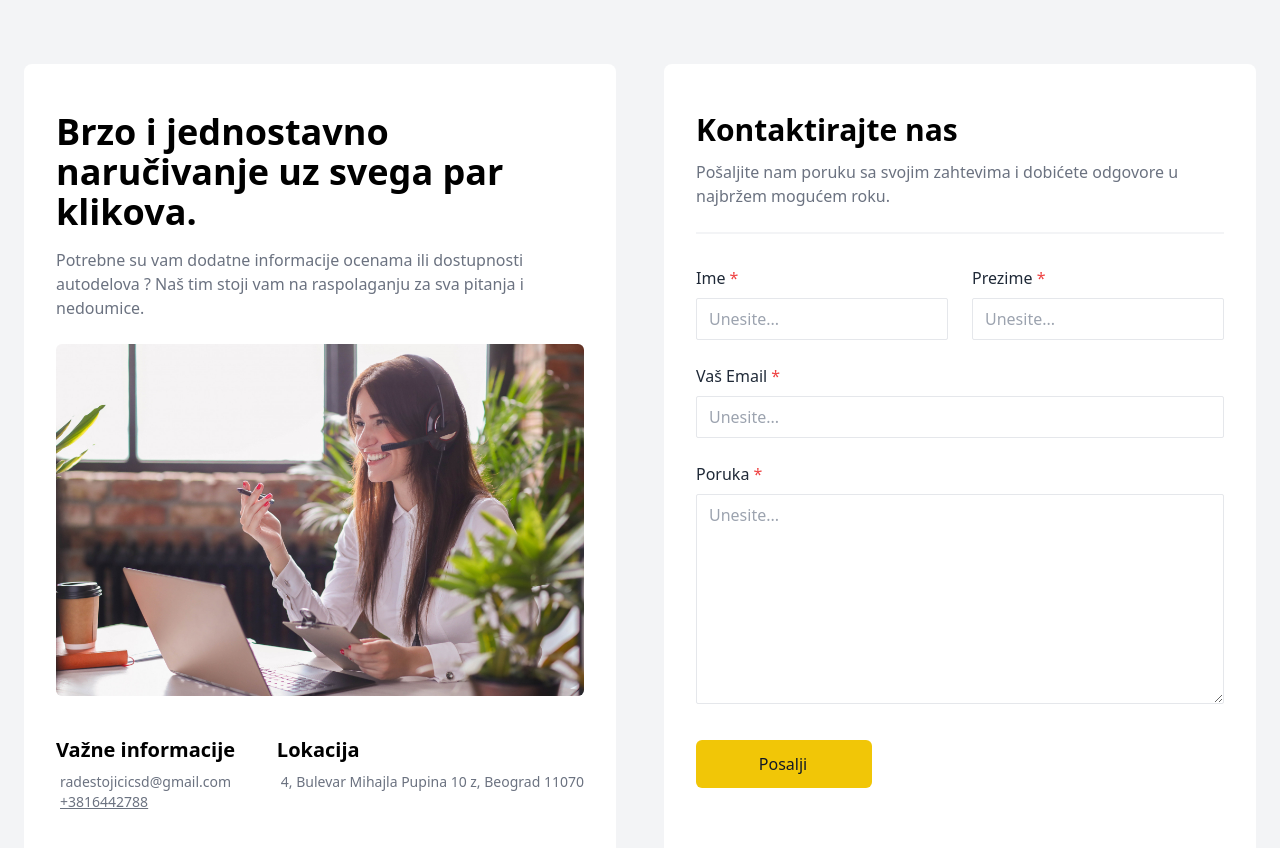
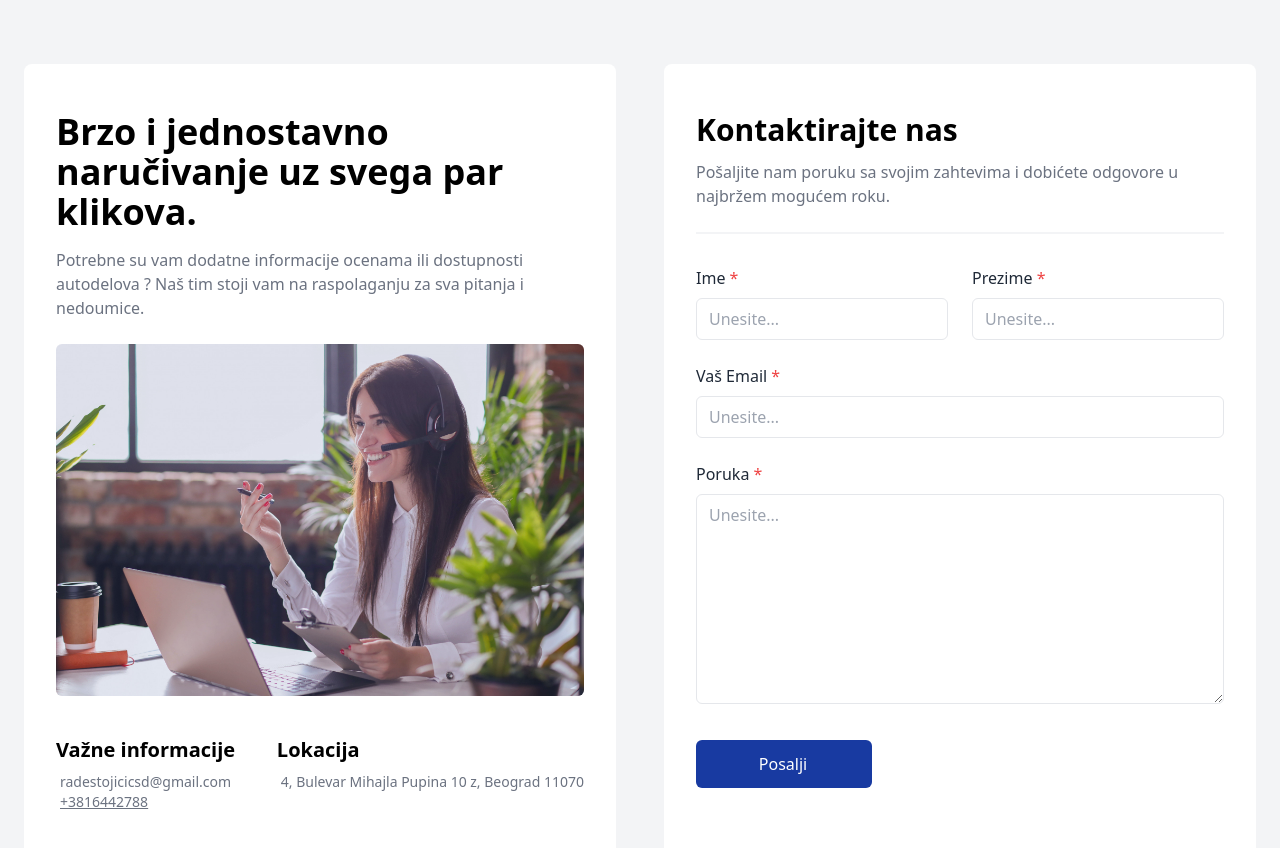
Before and after one commit to RadeStojicic/autodelovi_ec, a Nuxt app: page /kontakt in a window 1280 px wide. Shown: the top 848 px of the page. Built offline with nearby package versions, Linux system fonts and the light colour scheme.

Commit message:
error-page-handling

```diff
--- a/components/Kategorije.vue
+++ b/components/Kategorije.vue
@@ -1,6 +1,6 @@
 <template>
   <div
-    class="z-0 mx-auto mt-12 flex flex-col justify-center px-10 md:container"
+    class="z-0 mx-auto mt-12 flex flex-col justify-center px-4 md:container md:px-12"
   >
     <div class="flex w-full justify-center bg-white py-8">
       <Splide class="w-full" :options="options" aria-label="Kategorije">
--- a/components/Sidenav.vue
+++ b/components/Sidenav.vue
@@ -69,6 +69,9 @@
             </li>
           </ul>
         </div>
+        <div class="border-b border-gray-200">
+          <h1 class="px-4 py-6 text-xl font-semibold">Brend</h1>
+        </div>
       </div>
     </div>
   </div>
--- /dev/null
+++ b/error.vue
@@ -0,0 +1,14 @@
+<template></template>
+
+<script setup lang="ts">
+const props = defineProps({
+  error: Object,
+});
+
+onMounted(() => {
+  handleError();
+});
+const handleError = () => clearError({ redirect: "/" });
+</script>
+
+<style scoped></style>
--- a/pages/kontakt.vue
+++ b/pages/kontakt.vue
@@ -9,18 +9,23 @@
         <h1 class="w-full text-4xl font-bold">
           Brzo i jednostavno naručivanje uz svega par klikova.
         </h1>
-        <p class="mt-4 w-full text-gray-500">
+        <p class="mb-6 mt-4 w-full text-gray-500">
           Potrebne su vam dodatne informacije ocenama ili dostupnosti autodelova
           ? Naš tim stoji vam na raspolaganju za sva pitanja i nedoumice.
         </p>
+        <div class="relative h-full w-full">
           <NuxtImg
             format="webp"
             width="100%"
             height="100%"
-          class="mt-6 w-full rounded-md"
+            class="w-full rounded-md"
             src="/office_2.jpg"
             alt="office"
           />
+          <div
+            class="absolute top-0 z-10 h-full w-full rounded-md bg-blueColor/10"
+          ></div>
+        </div>
         <div class="mb-2 mt-10">
           <div
             class="flex flex-col items-start justify-between gap-10 lg:flex-row"
@@ -71,7 +76,7 @@
                   >Ime <span class="text-red-500">*</span></label
                 >
                 <input
-                  class="mt-2 w-full rounded-sm border px-3 py-2 focus:border focus:border-gray-300 focus:outline-none"
+                  class="mt-2 w-full rounded-md border px-3 py-2 focus:border focus:border-gray-300 focus:outline-none"
                   type="text"
                   name="ime"
                   placeholder="Unesite..."
@@ -87,7 +92,7 @@
                   Prezime <span class="text-red-500">*</span></label
                 >
                 <input
-                  class="mt-2 w-full rounded-sm border border-gray-200 px-3 py-2 focus:border focus:border-gray-300 focus:outline-none"
+                  class="mt-2 w-full rounded-md border border-gray-200 px-3 py-2 focus:border focus:border-gray-300 focus:outline-none"
                   type="text"
                   name="prezime"
                   placeholder="Unesite..."
@@ -103,7 +108,7 @@
                 >Vaš Email <span class="text-red-500">*</span></label
               >
               <input
-                class="mt-2 rounded-sm border px-3 py-2 focus:border focus:border-gray-300 focus:outline-none"
+                class="mt-2 rounded-md border px-3 py-2 focus:border focus:border-gray-300 focus:outline-none"
                 type="email"
                 name="email"
                 v-model="formData.email"
@@ -119,7 +124,7 @@
                 >Poruka <span class="text-red-500">*</span></label
               >
               <textarea
-                class="mt-2 rounded-sm border px-3 py-2 focus:border focus:border-gray-300 focus:outline-none"
+                class="mt-2 rounded-md border px-3 py-2 focus:border focus:border-gray-300 focus:outline-none"
                 name="poruka"
                 cols="30"
                 rows="8"
@@ -131,9 +136,9 @@
             <button
               aria-label="Posalji"
               @click.prevent="sendMail"
-              class="focus mt-3 w-1/2 cursor-pointer rounded-md bg-secondary py-3 sm:w-1/3"
+              class="focus mt-3 w-1/2 cursor-pointer rounded-md bg-blueColor py-3 sm:w-1/3"
             >
-              <p class="flex w-full items-center justify-center text-gray-900">
+              <p class="flex w-full items-center justify-center text-white">
                 Posalji
                 <span
                   class="icon-[prime--arrow-up-right] ml-[2px] mt-[3px] text-lg"
--- a/pages/prodavnica/[name]/[id].vue
+++ b/pages/prodavnica/[name]/[id].vue
@@ -77,18 +77,24 @@
           <div class="mt-8 flex w-full flex-col gap-5">
             <button
               @click="insertCard(card.id)"
-              class="flex w-full justify-center rounded-full bg-yellow-400 p-4 font-normal"
+              class="flex w-full justify-center rounded-full bg-yellow-400 p-4 font-normal xl:w-2/3"
               aria-label="Kupi odmah"
             >
               Kupi odmah
             </button>
             <button
+              :class="card.showFilledHeart ? 'bg-gray-100 ' : 'bg-transparent'"
               aria-label="Dodaj u listu zelja"
               @click="toggleWishList(card)"
-              class="flex w-full items-center justify-center gap-1 rounded-full border border-gray-300 p-4 font-normal"
+              class="flex w-full items-center justify-center gap-1 rounded-full border border-gray-300 p-4 font-normal xl:w-2/3"
             >
               Dodaj u listu želja<span
-                class="icon-[prime--heart] mt-[3px] text-lg"
+                :class="
+                  card.showFilledHeart
+                    ? 'icon-[prime--heart-fill] '
+                    : 'icon-[prime--heart] '
+                "
+                class="mt-[3px] text-lg transition-all duration-150"
               />
             </button>
           </div>
--- a/tailwind.config.ts
+++ b/tailwind.config.ts
@@ -18,6 +18,7 @@ module.exports = {
         navbarText: "#878787;",
         primary: "#032443",
         secondary: "#f1c607",
+        blueColor: "#183aa1",
       },
       height: {
         18: "4.5rem",
```
Lines whose indentation alone changed are shown as unchanged.
